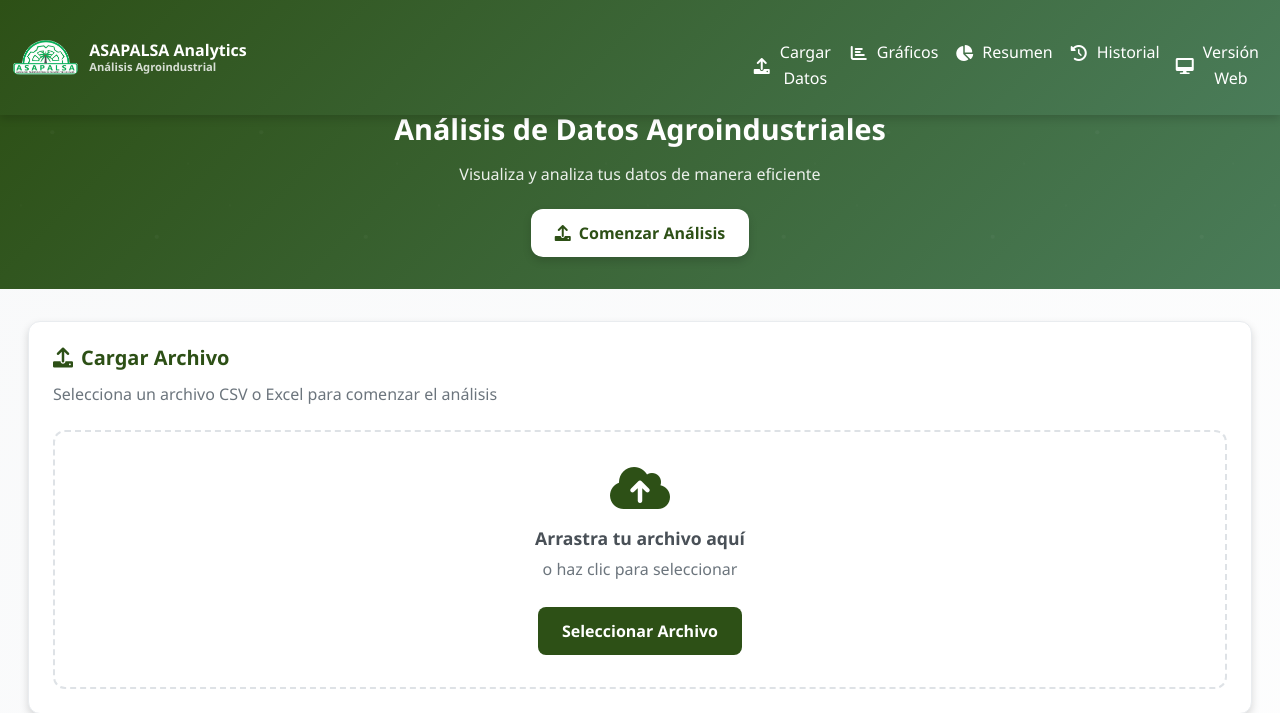
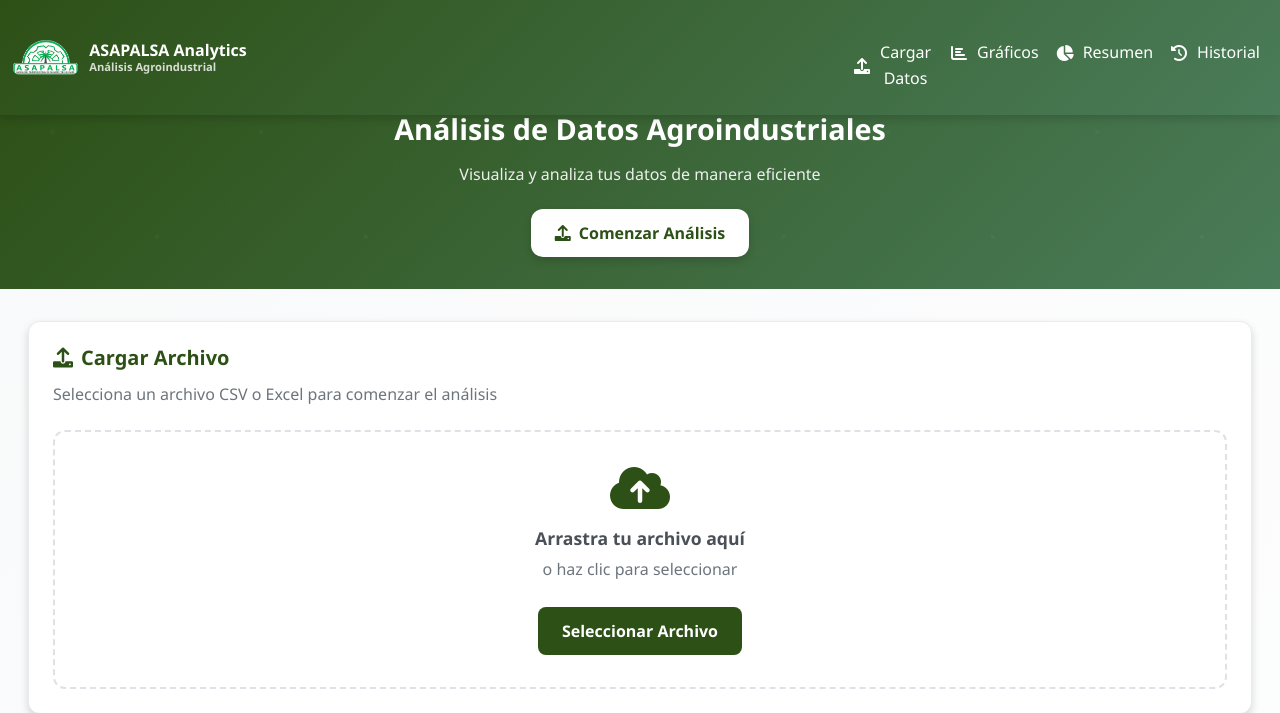
Before and after one commit to LeonelVillanueva/Asapalsa, a Flask app: page /mobile in a window 1280 px wide. Shown: the top 713 px of the page. Run offline with Flask 3, Linux system fonts and the light colour scheme; some libraries are stand-ins or nearby versions.

Commit message:
fix: Remover opción 'Versión Web' del menú móvil
- Eliminar enlace a versión web desde la versión móvil
- Mantener usuarios en la experiencia móvil optimizada
- Simplificar navegación móvil con solo opciones relevantes

```diff
--- a/templates/mobile.html
+++ b/templates/mobile.html
@@ -72,12 +72,6 @@
                         <a class="nav-link mobile-nav-link" href="{{ url_for('historial') }}">
                             <i class="fas fa-history"></i>
                             <span>Historial</span>
-                        </a>
-                    </li>
-                    <li class="nav-item">
-                        <a class="nav-link mobile-nav-link" href="/" target="_blank">
-                            <i class="fas fa-desktop"></i>
-                            <span>Versión Web</span>
                         </a>
                     </li>
                 </ul>
```
